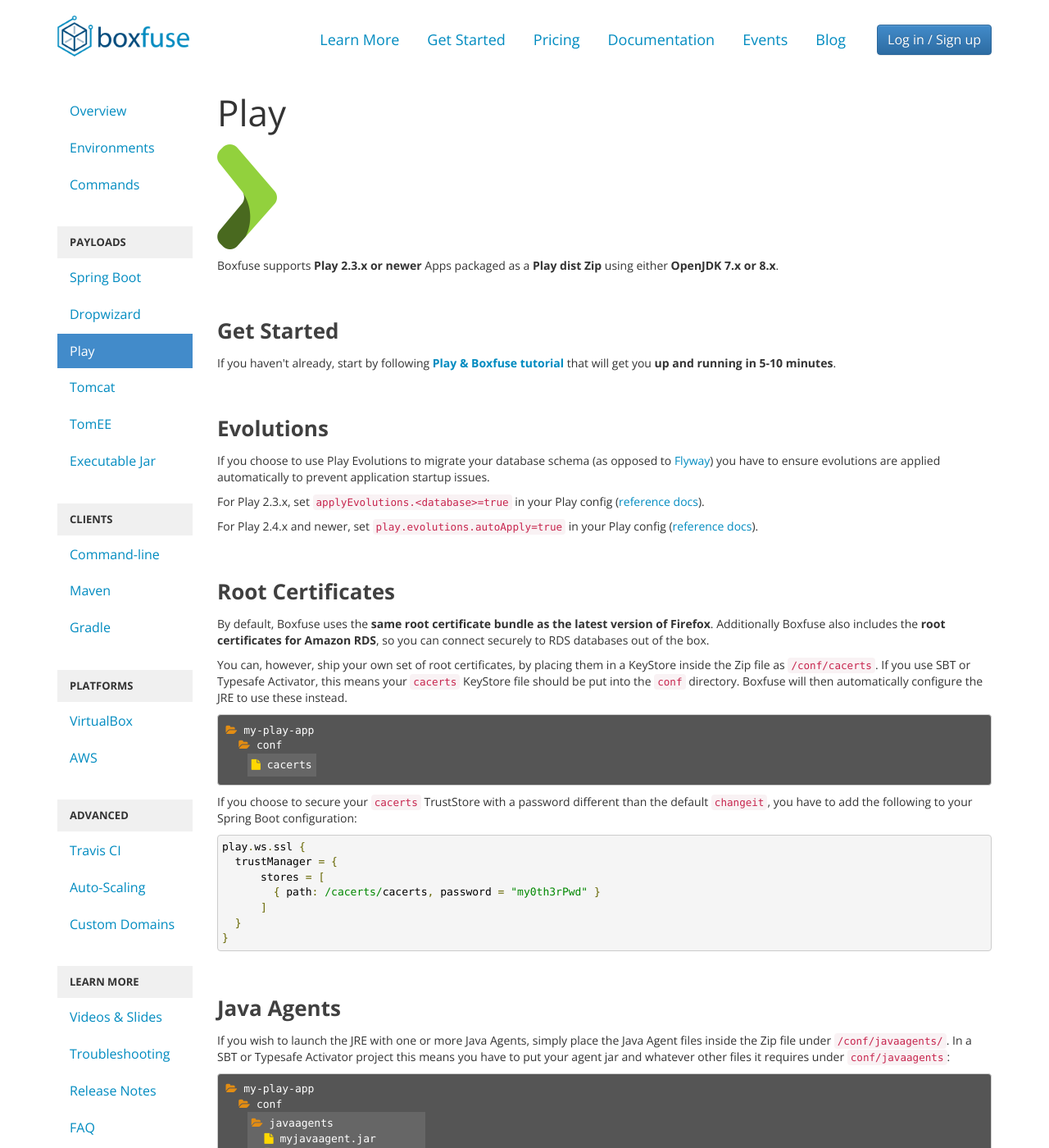
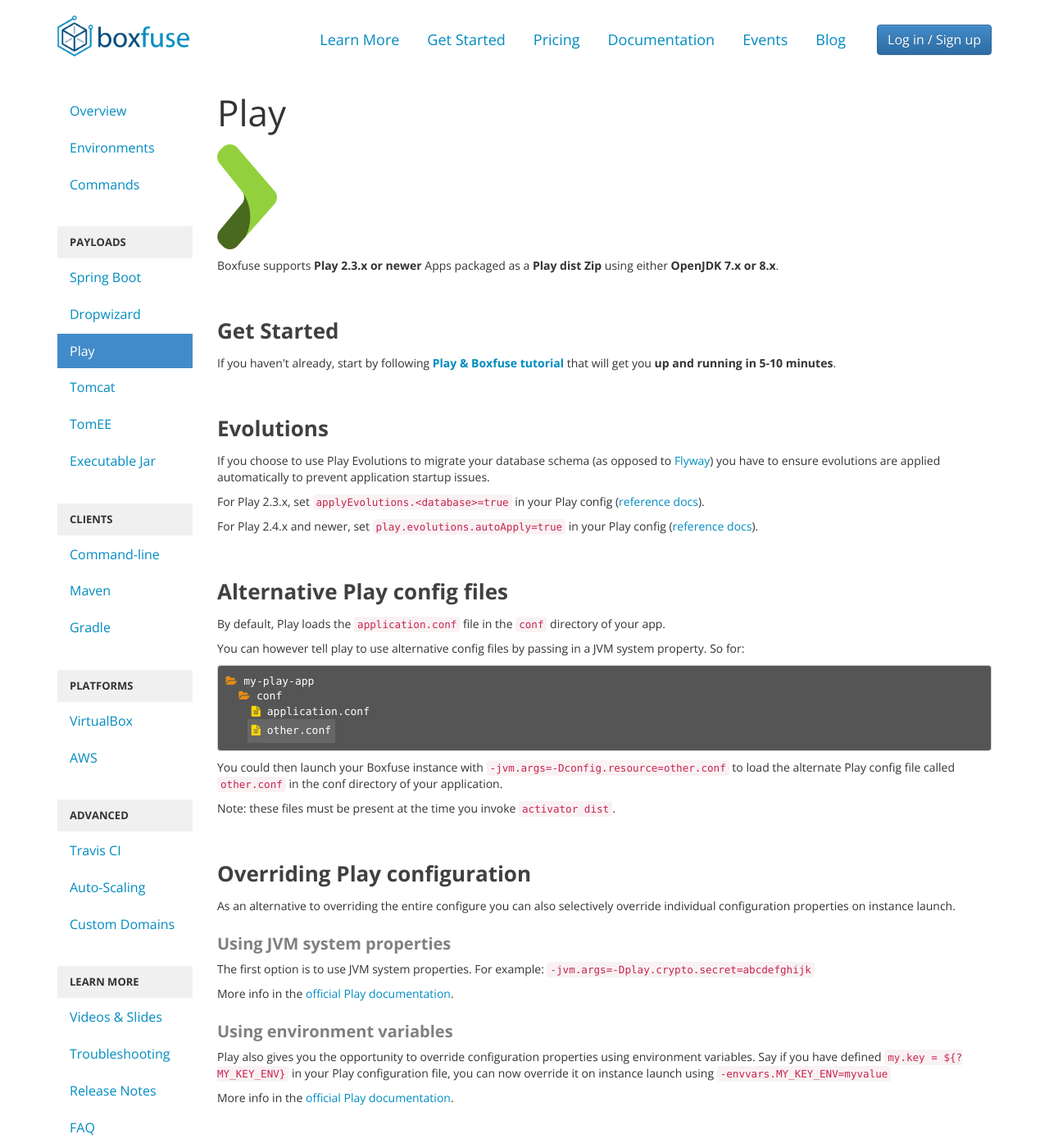
Before and after one commit to flyway/boxfuse.com, a Jekyll site: the page built from docs/payloads/play.html, in a window 1280 px wide and 1400 px high. Shown: the whole window at 82% size. Built offline with Jekyll 4.4.1, drawn with Linux system fonts in a browser that asks for light colours.

Commit message:
Expanded info about Play alternative config options

```diff
--- a/docs/payloads/play.html
+++ b/docs/payloads/play.html
@@ -18,6 +18,39 @@ subtitle: 'Play'
         are applied automatically to prevent application startup issues.</p>
     <p>For Play 2.3.x, set <code>applyEvolutions.&lt;database&gt=true</code> in your Play config (<a href="https://www.playframework.com/documentation/2.3.x/Evolutions#Running-Evolutions-in-Production">reference docs</a>).</p>
     <p>For Play 2.4.x and newer, set <code>play.evolutions.autoApply=true</code> in your Play config (<a href="https://www.playframework.com/documentation/2.4.x/Evolutions#Evolutions-configuration">reference docs</a>).</p>
+
+    <h2 id="alternative-config">Alternative Play config files</h2>
+
+    <p>By default, Play loads the <code>application.conf</code> file in the <code>conf</code> directory of your app.</p>
+        <p>You can however tell play to use alternative config files by passing in a JVM system property. So for:
+    </p>
+
+    <pre class="filetree"><i class="fa fa-folder-open"></i> my-play-app
+  <i class="fa fa-folder-open"></i> conf
+    <i class="fa fa-file-text"></i> application.conf</span>
+    <span><i class="fa fa-file-text"></i> other.conf</span></pre>
+
+    <p>You could then launch your Boxfuse instance with <code>-jvm.args=-Dconfig.resource=other.conf</code> to load the
+    alternate Play config file called <code>other.conf</code> in the conf directory of your application.</p>
+
+    <p>Note: these files must be present at the time you invoke <code>activator dist</code>.</p>
+
+    <h2>Overriding Play configuration</h2>
+
+    <p>As an alternative to overriding the entire configure you can also selectively override individual configuration properties
+    on instance launch.</p>
+
+    <h3>Using JVM system properties</h3>
+    <p>The first option is to use JVM system properties. For example: <code>-jvm.args=-Dplay.crypto.secret=abcdefghijk</code></p>
+
+    <p>More info in the <a href="https://www.playframework.com/documentation/2.4.x/ProductionConfiguration#Overriding-configuration-with-system-properties">official Play documentation</a>.</p>
+
+    <h3>Using environment variables</h3>
+    <p>Play also gives you the opportunity to override configuration properties using environment variables. Say if you have
+    defined <code>my.key = ${?MY_KEY_ENV}</code> in your Play configuration file, you can now override it on instance launch
+    using <code>-envvars.MY_KEY_ENV=myvalue</code></p>
+
+    <p>More info in the <a href="https://www.playframework.com/documentation/2.4.x/ProductionConfiguration#Using-environment-variables">official Play documentation</a>.</p>
 
     <h2>Root Certificates</h2>
 
```
